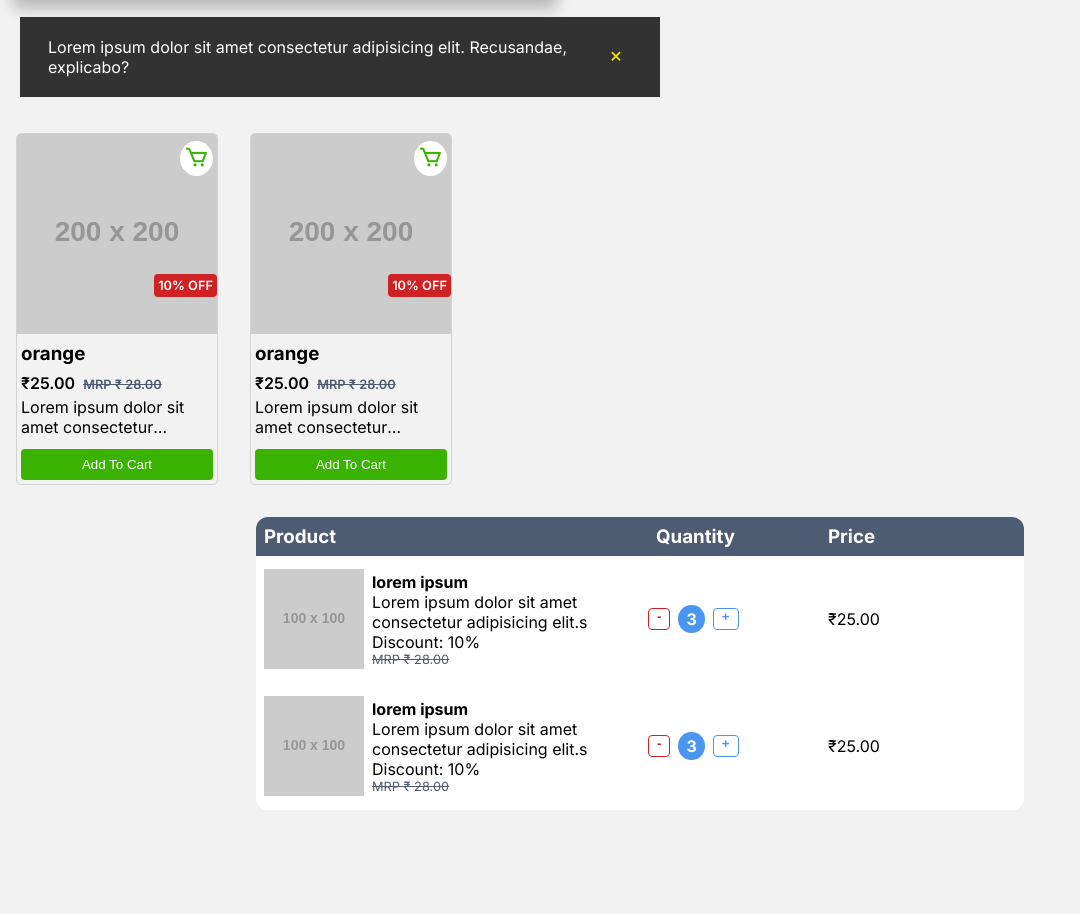
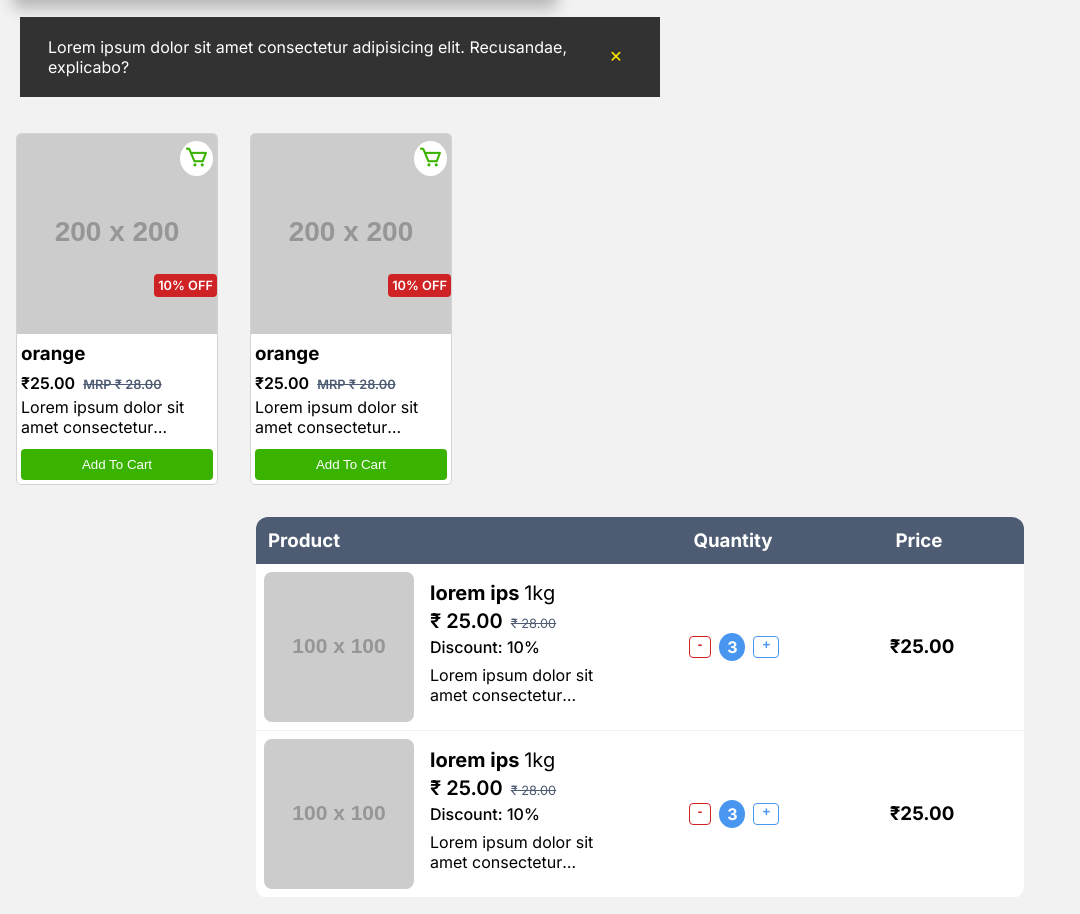
Before and after one commit to shubham-ghuge/component-library, a website: page index.html in a window 1280 px wide. Shown: the part 985-1899 px from the top of the page, without its empty margins (0-1080 px from the left). Before the commit the page ends 1811 px from the top, so only its background shows below. Drawn offline with nearby package versions, Linux system fonts and the light colour scheme; placeholder pictures from the web are drawn by us.

Commit message:
cart refactored

```diff
--- a/assets/css/abstracts/_css-custom-props.scss
+++ b/assets/css/abstracts/_css-custom-props.scss
@@ -92,3 +92,9 @@
     }
   }
 }
+
+@mixin for-large-screen {
+  @media (min-width: 600px) {
+    @content;
+  }
+}
--- a/assets/css/main/_components.scss
+++ b/assets/css/main/_components.scss
@@ -2,11 +2,6 @@
 @use '../abstracts/colors' as *;
 
 // media mixin
-@mixin for-large-screen {
-  @media (min-width: 600px) {
-    @content;
-  }
-}
 
 @mixin avatar-sm($c, $bgc, $clsName) {
   .avatar-sm-i-#{$clsName} {
@@ -326,6 +321,7 @@
   border-radius: 5px;
   overflow: hidden;
   border: 1px solid lightgrey;
+  background-color: #fff;
   transition: all 0.5s ease-in-out;
   @include for-large-screen {
     margin: 1rem;
@@ -495,12 +491,15 @@
     grid-template-columns: 1fr 1fr;
     text-transform: capitalize;
     h3:nth-child(2) {
-      margin: 0 1rem 0 auto;
+      margin: 0 0 0 auto;
+      justify-self: center;
     }
     h3:nth-child(3) {
+      justify-self: center;
       display: none;
     }
     @include for-large-screen() {
+      padding: 0.75rem;
       grid-template-columns: 2fr 1fr 1fr;
       h3:nth-child(2) {
         margin: 0 1rem;
@@ -513,28 +512,73 @@
   .product {
     &-card {
       display: grid;
-      grid-template-columns: 2fr 1fr;
-      align-content: center;
-      justify-content: center;
+      grid-template-columns: 2fr 0.5fr;
+      justify-items: center;
       padding: 0.5rem;
+      border-bottom: 1px solid var(--c-grey);
       @include for-large-screen() {
         grid-template-columns: 2fr 1fr 1fr;
+      }
+    }
+    &-img {
+      height: 100px;
+      border-radius: var(--br-2);
+      @include for-large-screen {
+        height: 150px;
       }
     }
     &-details {
       display: flex;
       align-items: center;
+      justify-self: start;
+      margin: 0 0 0 0;
       .wrapper {
         padding: var(--p-2);
       }
-      .strike {
-        margin: 0;
+      @include for-large-screen() {
+        .wrapper {
+          padding: var(--p-2) var(--p-4) var(--p-2);
+        }
       }
+    }
+    &-title {
+      font-size: var(--fsz-1);
+      margin: 0 0 0.25rem;
+      span {
+        font-weight: 400;
+      }
+    }
+    &-description {
+      display: none;
+      -webkit-box-orient: vertical;
+      -webkit-line-clamp: 2;
+      overflow: hidden;
+      margin: 0.5rem 0;
+      @include for-large-screen {
+        display: -webkit-box;
+      }
+    }
+    &-price {
+      font-size: var(--fsz-1);
+      font-weight: 600;
+      margin: 0 0 0.25rem;
+      span {
+        font-weight: 400;
+      }
+    }
+    &-discount {
+      font-weight: 500;
     }
   }
   .quantity {
     display: flex;
     align-items: center;
+    justify-content: center;
+    flex-direction: column-reverse;
+    @include for-large-screen() {
+      justify-content: start;
+      flex-direction: row;
+    }
     button {
       padding: 0.5rem 0.5rem 0.75rem;
       display: inline-block;
--- a/assets/css/main/_utilities.scss
+++ b/assets/css/main/_utilities.scss
@@ -3,11 +3,20 @@
 .d-flex {
   display: flex;
 }
-
 .d-block {
-  display: block;
+  display: block!important;
 }
-
+.d-none{
+  display: none!important;
+}
+@include for-large-screen {
+  .d-sm-block {
+    display: block!important;
+  }
+  .d-sm-none{
+    display: none!important;
+  }
+}
 .logo {
   height: 80px;
 }
--- a/index.html
+++ b/index.html
@@ -104,8 +104,9 @@
           <p>Lorem ipsum dolor sit amet consectetur adipisicing elit. Facere</p>
         </div>
       </div>
-    </div> -->
-     <div class="d-flex m-2" style="align-items: center">
+    </div>
+    -->
+    <div class="d-flex m-2" style="align-items: center">
       <span class="avatar-lg-i-secondary">
         <div class="badge-primary"></div>
         <i class="bx bx-user"></i>
@@ -126,7 +127,8 @@
       <div class="badge-rect-primary">2</div>
       <div class="badge-rect-secondary">2</div>
       <div class="badge-rect-danger">2</div>
-    </div> -->
+    </div>
+    -->
     <!-- btns -->
     <section>
       <button class="btn-c-success">button</button>
@@ -227,14 +229,20 @@
         </div>
         <div class="product-card">
           <div class="product-details">
-            <img src="https://via.placeholder.com/100x100" alt="product" />
+            <img class="product-img" src="https://via.placeholder.com/100x100" alt="product" />
             <div class="wrapper">
-              <h4 class="product-title">lorem ipsum</h4>
-              <div class="product-description">Lorem ipsum dolor sit amet consectetur adipisicing elit.s</div>
-              <p class="product-price">
-                Discount: 10%
+              <h3 class="product-title">
+                lorem ips <span>1kg</span>
+              </h3>
+              <h4 class="product-price">
+                ₹ 25.00<span class="strike">₹ 28.00</span>
+              </h4>
+              <h4 class="product-discount">Discount: 10% </h4>
+              <p class="product-description">
+                Lorem ipsum dolor sit amet consectetur adipisicing elit. Quod,
+                illum?
               </p>
-              <p class="strike">MRP ₹ 28.00</p>
+              <p class="d-block d-sm-none"></p>
             </div>
           </div>
           <div class="quantity">
@@ -242,19 +250,25 @@
             <span>3</span>
             <button class="btn-outline-primary">+</button>
           </div>
-          <div class="final-price">₹25.00</div>
+          <h3 class="final-price">₹25.00</h3>
         </div>
 
         <div class="product-card">
           <div class="product-details">
-            <img src="https://via.placeholder.com/100x100" alt="product" />
+            <img class="product-img" src="https://via.placeholder.com/100x100" alt="product" />
             <div class="wrapper">
-              <h4 class="product-title">lorem ipsum</h4>
-              <div class="product-description">Lorem ipsum dolor sit amet consectetur adipisicing elit.s</div>
-              <p class="product-price">
-                Discount: 10%
+              <h3 class="product-title">
+                lorem ips <span>1kg</span>
+              </h3>
+              <h4 class="product-price">
+                ₹ 25.00<span class="strike">₹ 28.00</span>
+              </h4>
+              <h4 class="product-discount">Discount: 10% </h4>
+              <p class="product-description">
+                Lorem ipsum dolor sit amet consectetur adipisicing elit. Quod,
+                illum?
               </p>
-              <p class="strike">MRP ₹ 28.00</p>
+              <p class="d-block d-sm-none"></p>
             </div>
           </div>
           <div class="quantity">
@@ -262,7 +276,7 @@
             <span>3</span>
             <button class="btn-outline-primary">+</button>
           </div>
-          <div class="final-price">₹25.00</div>
+          <h3 class="final-price">₹25.00</h3>
         </div>
       </div>
     </div>
```
Also changed, not shown: dist/css/cssStack.css, 1 other file.
